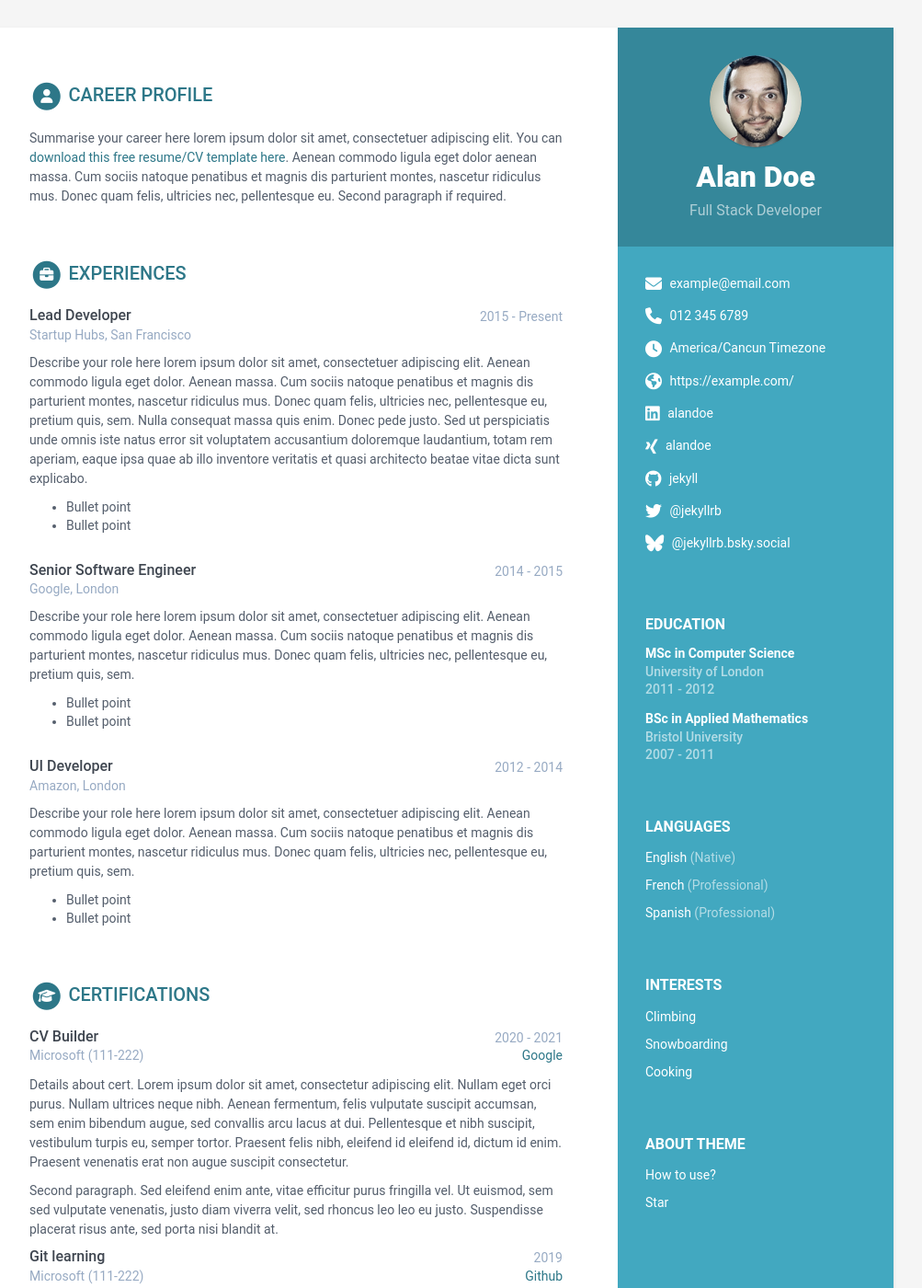
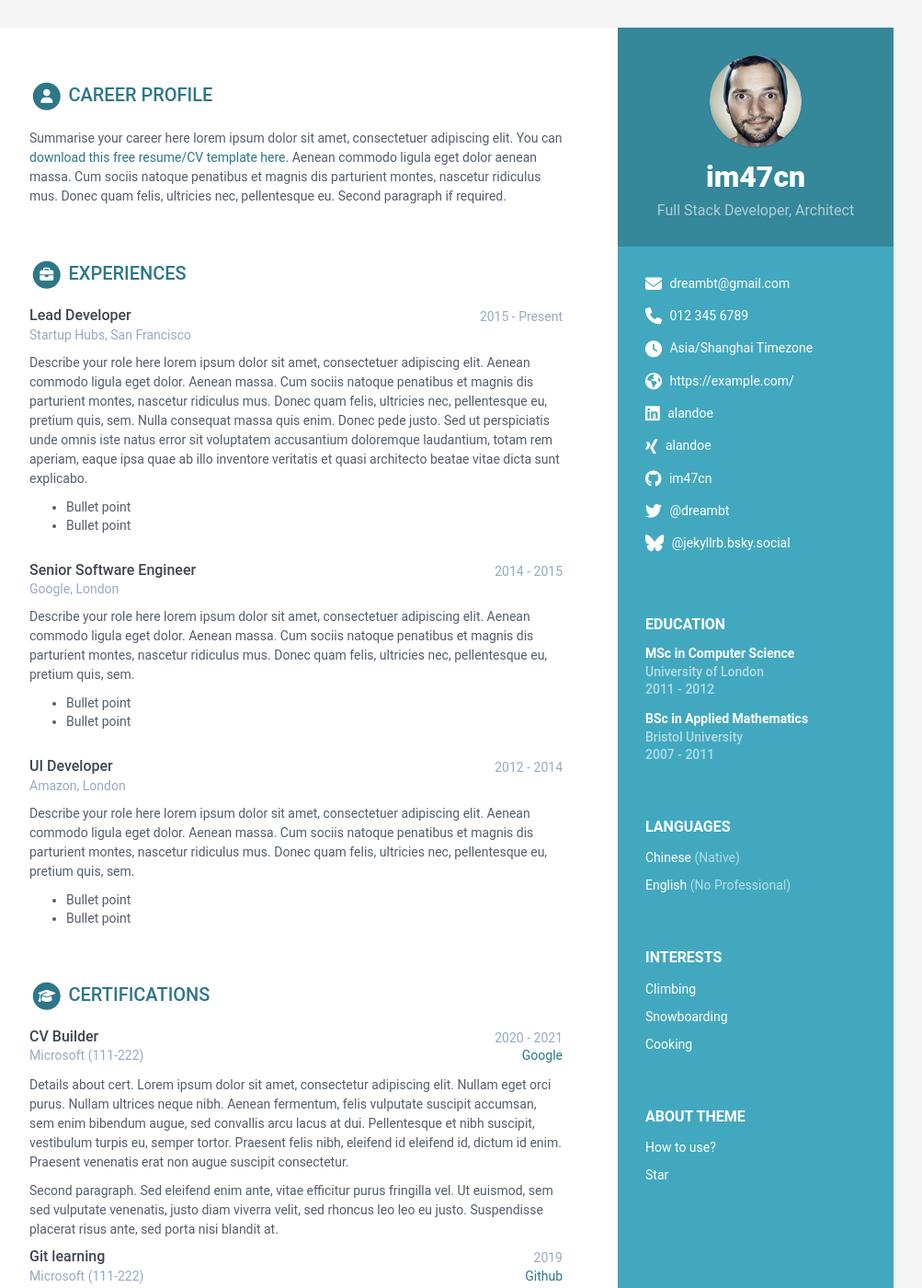
Before and after one commit to im47cn/opencv, a Jekyll site: the page built from index.html, in a window 1280 px wide and 1400 px high. Shown: the whole window at 92% size, without its empty margins (168-1171 px from the left). Built offline with Jekyll 4.4.1, drawn with Linux system fonts in a browser that asks for light colours.

Commit message:
Update data.yml

```diff
--- a/_data/data.yml
+++ b/_data/data.yml
@@ -8,24 +8,24 @@ sidebar:
   education: True # set to False if you want education in main section instead of in sidebar
 
   # Profile information
-  name: Alan Doe
-  tagline: Full Stack Developer
+  name: im47cn
+  tagline: Full Stack Developer, Architect
   avatar: profile.png #place a 100x100 picture inside /assets/images/ folder and provide the name of the file below
 
   # Sidebar links
-  email: example@email.com
+  email: dreambt@gmail.com
   phone: 012 345 6789
-  timezone: America/Cancun # Enter your timezone, e.g., America/Havana, Africa/Casablanca, America/North_Dakota/Center
+  timezone: Asia/Shanghai
   citizenship:
   website: https://example.com/ # Include the full website URL, including "http://" or "https://".
   linkedin: alandoe
   xing: alandoe
-  github: jekyll
+  github: im47cn
   telegram: # add your nickname without '@' sign
   gitlab:
   bitbucket:
   bluesky: '@jekyllrb.bsky.social' # Specify your full Bluesky handle
-  twitter: '@jekyllrb'
+  twitter: '@dreambt'
   stack-overflow: # Number/Username, e.g. 123456/alandoe
   codewars:
   goodreads: # Number-Username, e.g. 123456-alandoe
@@ -37,14 +37,11 @@ sidebar:
   languages:
     title: Languages
     info:
-    - idiom: English
+    - idiom: Chinese
       level: Native
 
-    - idiom: French
-      level: Professional
-
-    - idiom: Spanish
-      level: Professional
+    - idiom: English
+      level: No Professional
 
   interests:
     title: Interests
```
